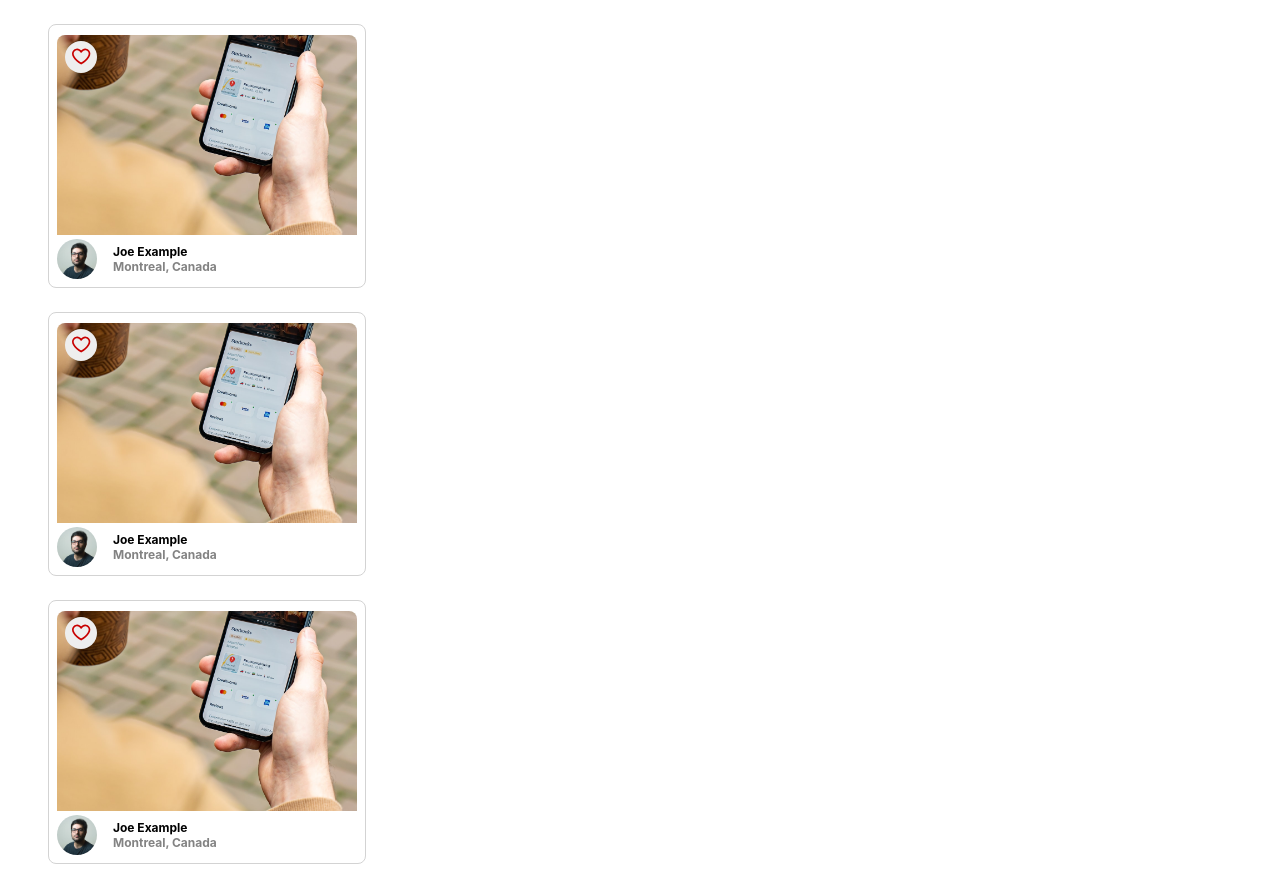
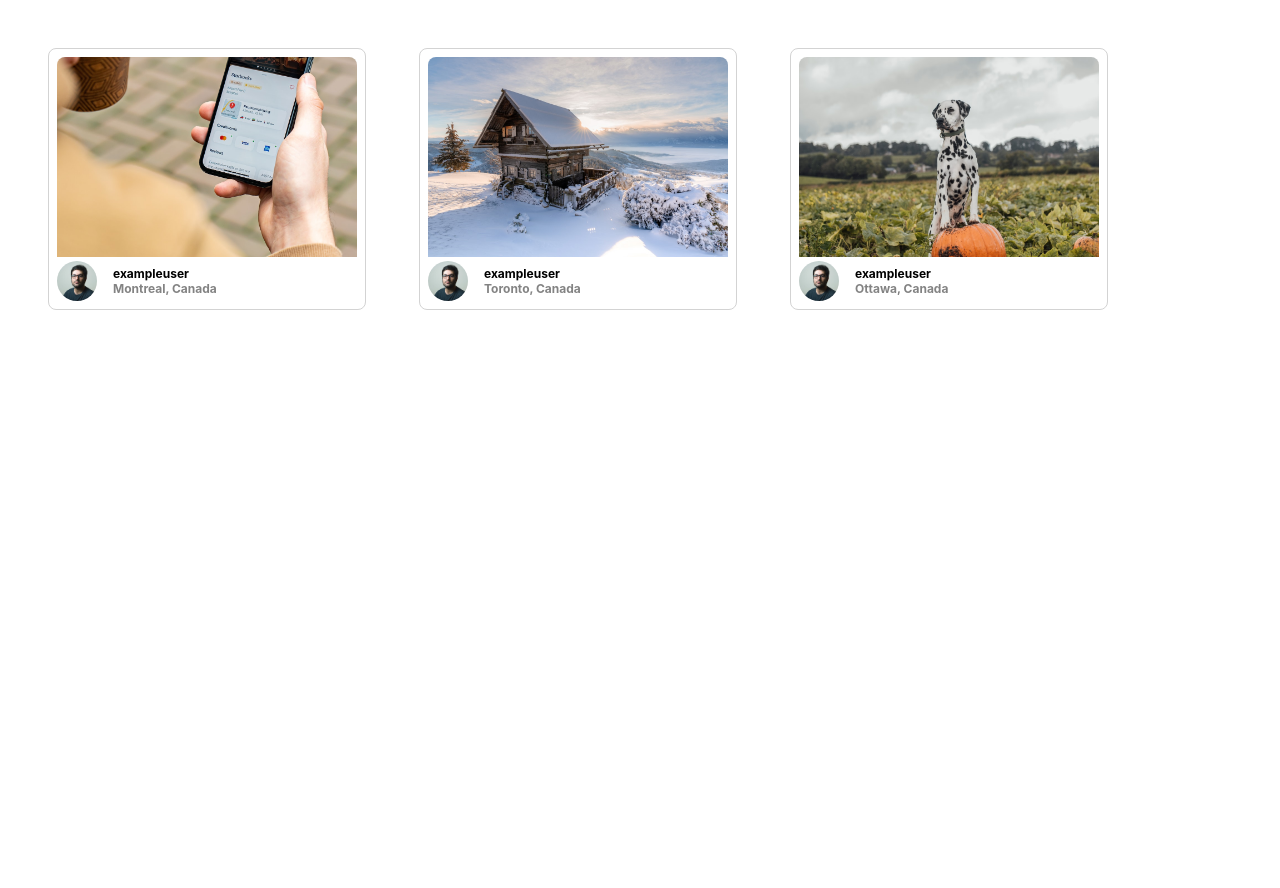
Before and after one commit to AStefankiv/photolabs, a React (Create React App) app in the folder frontend/: page / in a window 1280 px wide. After the commit the page ends 800 px from the top, so only its background shows below. Built offline with nearby package versions, Linux system fonts and the light colour scheme; the HTML template or start-up script is replaced by a standard one.

Commit message:
Replaced PhotoListItem with PhotoList

```diff
--- a/frontend/src/App.jsx
+++ b/frontend/src/App.jsx
@@ -1,29 +1,31 @@
 import React from 'react';
 
 import PhotoListItem from './components/PhotoListItem';
+import PhotoList from 'components/PhotoList';
 import './App.scss';
 
-const sampleDataForPhotoListItem = {
-  id: "1",
-  location: {
-    city: "Montreal",
-    country: "Canada",
-  },
-  imageSource: `${process.env.PUBLIC_URL}/Image-1-Regular.jpeg`,
-  username: "Joe Example",
-  profile: `${process.env.PUBLIC_URL}/profile-1.jpg`,
-};
+// const sampleDataForPhotoListItem = {
+//   id: "1",
+//   location: {
+//     city: "Montreal",
+//     country: "Canada",
+//   },
+//   imageSource: `${process.env.PUBLIC_URL}/Image-1-Regular.jpeg`,
+//   username: "Joe Example",
+//   profile: `${process.env.PUBLIC_URL}/profile-1.jpg`,
+// };
 
 
-const photos = new Array(3).fill(sampleDataForPhotoListItem);
+// const photos = new Array(3).fill(sampleDataForPhotoListItem);
 
 const App = () => {
   return (
     <div className="App">
       <div className="photo-list">
-        {photos.map((photo, index) => (
+        {/* {photos.map((photo, index) => (
           <PhotoListItem key={index} sampleData={photo} />
-        ))}
+        ))} */}
+        <PhotoList />
       </div>
     </div>
   );
--- a/frontend/src/components/PhotoList.jsx
+++ b/frontend/src/components/PhotoList.jsx
@@ -59,7 +59,22 @@
 const PhotoList = () => {
   return (
     <ul className="photo-list">
-      {/* Insert React */}
+      {sampleDataForPhotoList.map((photo, index) => (
+        <li key={index} className='photo-list__item'>
+          <img className="photo-list__image" src={photo.urls.regular} alt="Photo"
+          />
+          <div className="photo-list__user-details">
+            <img className="photo-list__user-profile" src={photo.user.profile} alt='Profile' />
+            <div className="photo-list__user-info">
+              {photo.user.username}
+              <div className="photo-list__user-location">
+                {photo.location.city}, {photo.location.country}
+              </div>
+            </div>
+          </div>
+        </li>
+      )
+      )}
     </ul>
   );
 };
```
Also changed, not shown: frontend/src/styles/PhotoList.scss (line endings or trailing spaces).
